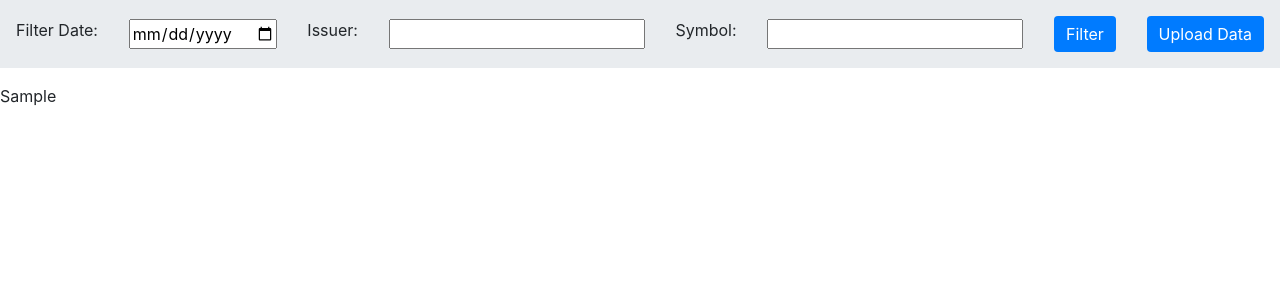
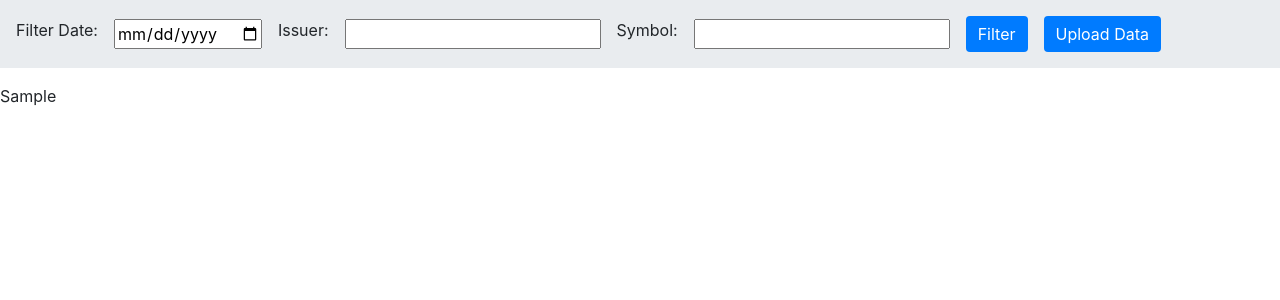
Before and after one commit to IsaWang-05/Financial_data_navigator, a Flask app: template templates/index.html in a window 1280 px wide. Shown: the part 48-348 px from the top of the page. Run offline with Flask 2, Linux system fonts and the light colour scheme; the template is opened without the code that fills it: most values are stand-ins (such as "Sample title", 1, 10 or a date in 2020); some libraries are stand-ins or nearby versions.

Commit message:
improve visuals

```diff
--- a/static/graphService.js
+++ b/static/graphService.js
@@ -124,6 +124,7 @@ const GraphService = (function() {
                 d3.select(this).selectAll('circle')
                     .transition()
                     .duration(200)
+                    .attr("fill", d3.rgb("yellow").darker(0.1))
                     .attr('r', 8); // Make the radius of the circle larger for highlight
 
                 // Set the tooltip for shared date
--- a/static/styles.css
+++ b/static/styles.css
@@ -67,12 +67,14 @@ td {
 /* Style for the filter form to align horizontally */
 form {
     display: flex;
-    justify-content: space-between;
+    justify-content: flex-start; /* Align items to the left */
     align-items: center;
     padding: 1rem;
     background-color: #e9ecef;
     margin-bottom: 1rem;
+    gap: 1rem; /* Creates space between items */
 }
+
 
 /* Style each form group to align items inline */
 .form-group {
```
